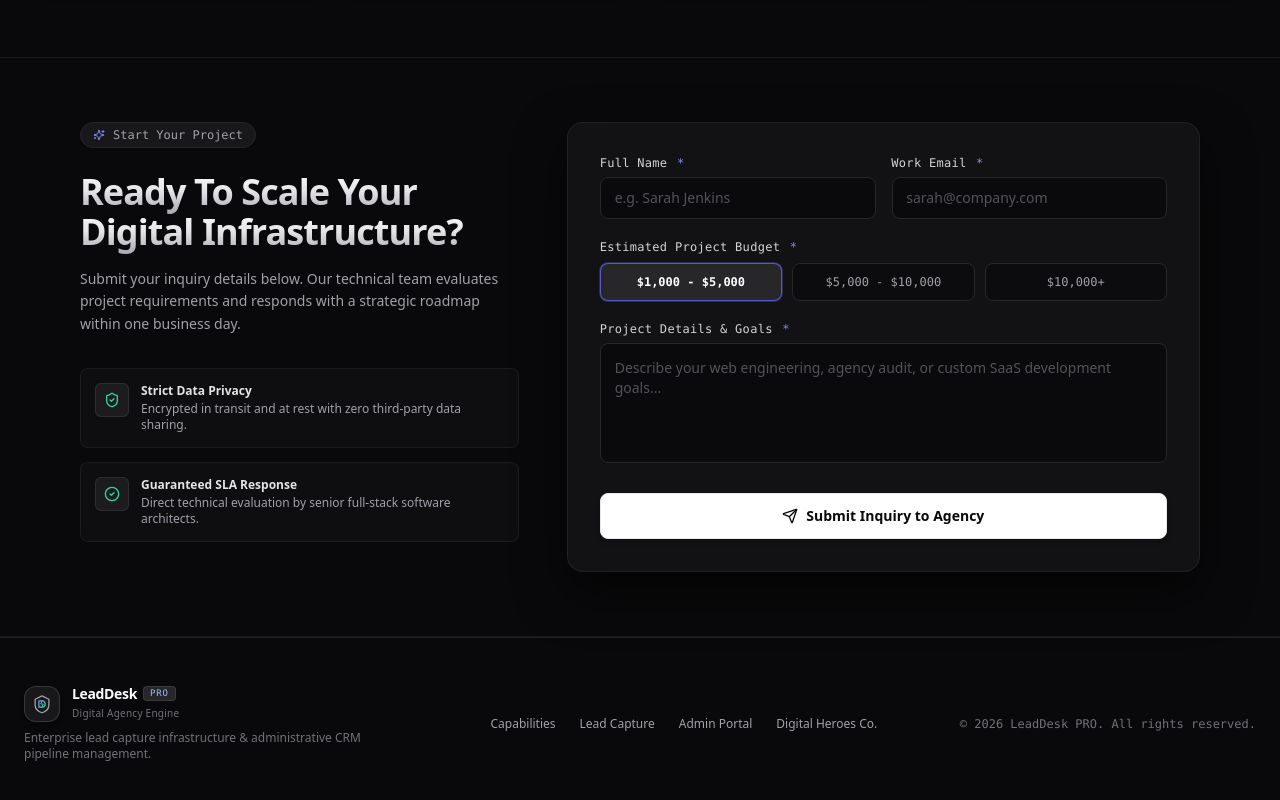
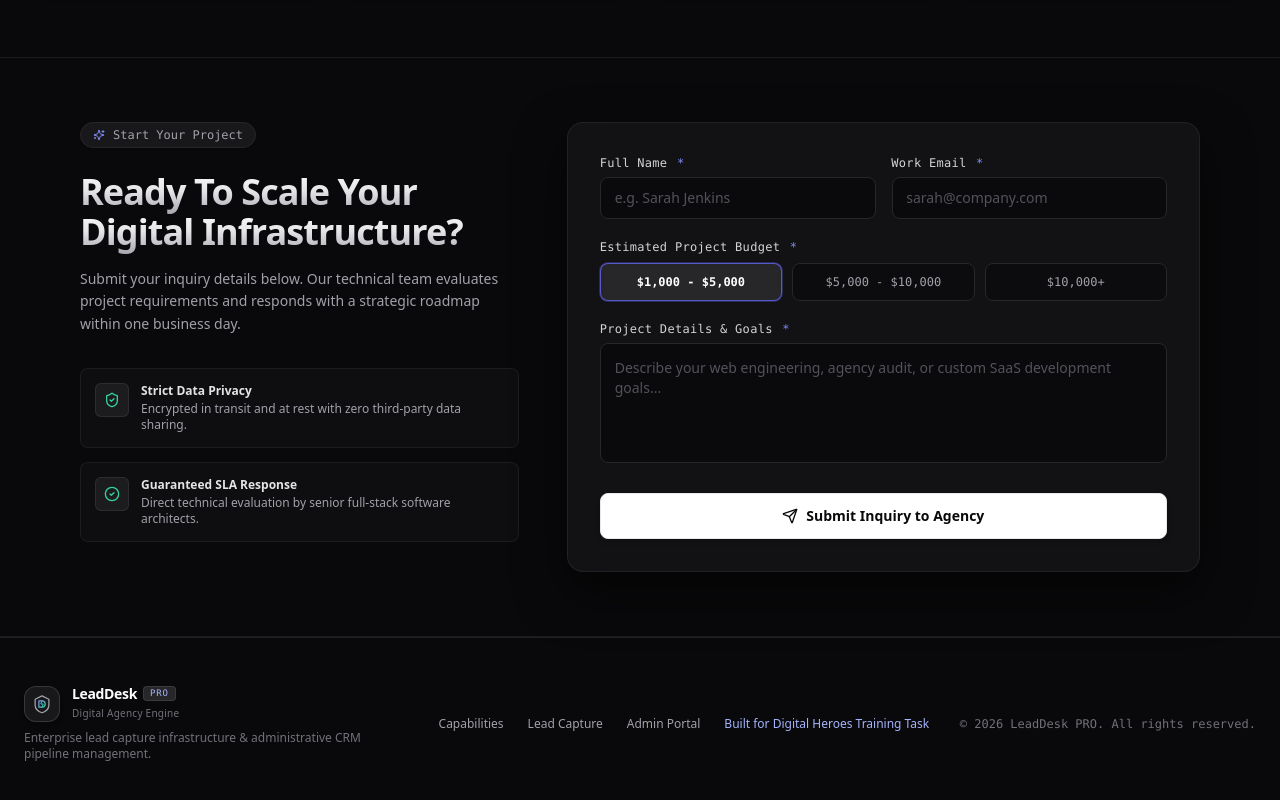
Before and after one commit to anirudhthakur-07/LeadDesk-Mini, a Next.js app: page / in a window 1280 px wide. Shown: the part 1406-2206 px from the top of the page. Built offline with nearby package versions, Linux system fonts and the light colour scheme.

Commit message:
style(footer): update footer credit line to exact string 'Built for Digital Heroes Training Task'

```diff
--- a/src/components/Footer.js
+++ b/src/components/Footer.js
@@ -31,9 +31,9 @@ export default function Footer() {
             href="https://digitalheroesco.com"
             target="_blank"
             rel="noopener noreferrer"
-            className="hover:text-white transition-colors text-zinc-400"
+            className="hover:text-white transition-colors text-indigo-300 font-medium"
           >
-            Digital Heroes Co.
+            Built for Digital Heroes Training Task
           </a>
         </div>
 
```
